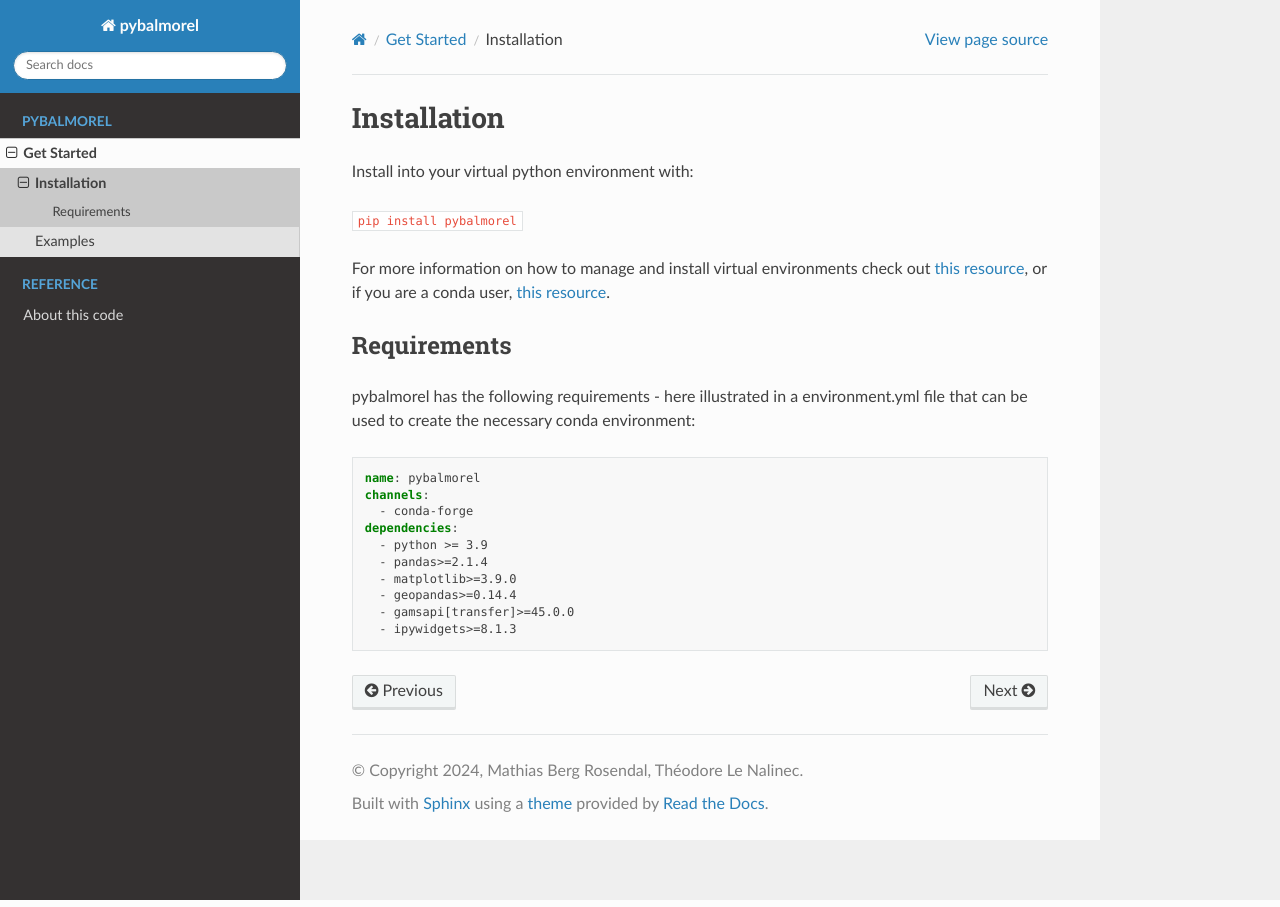
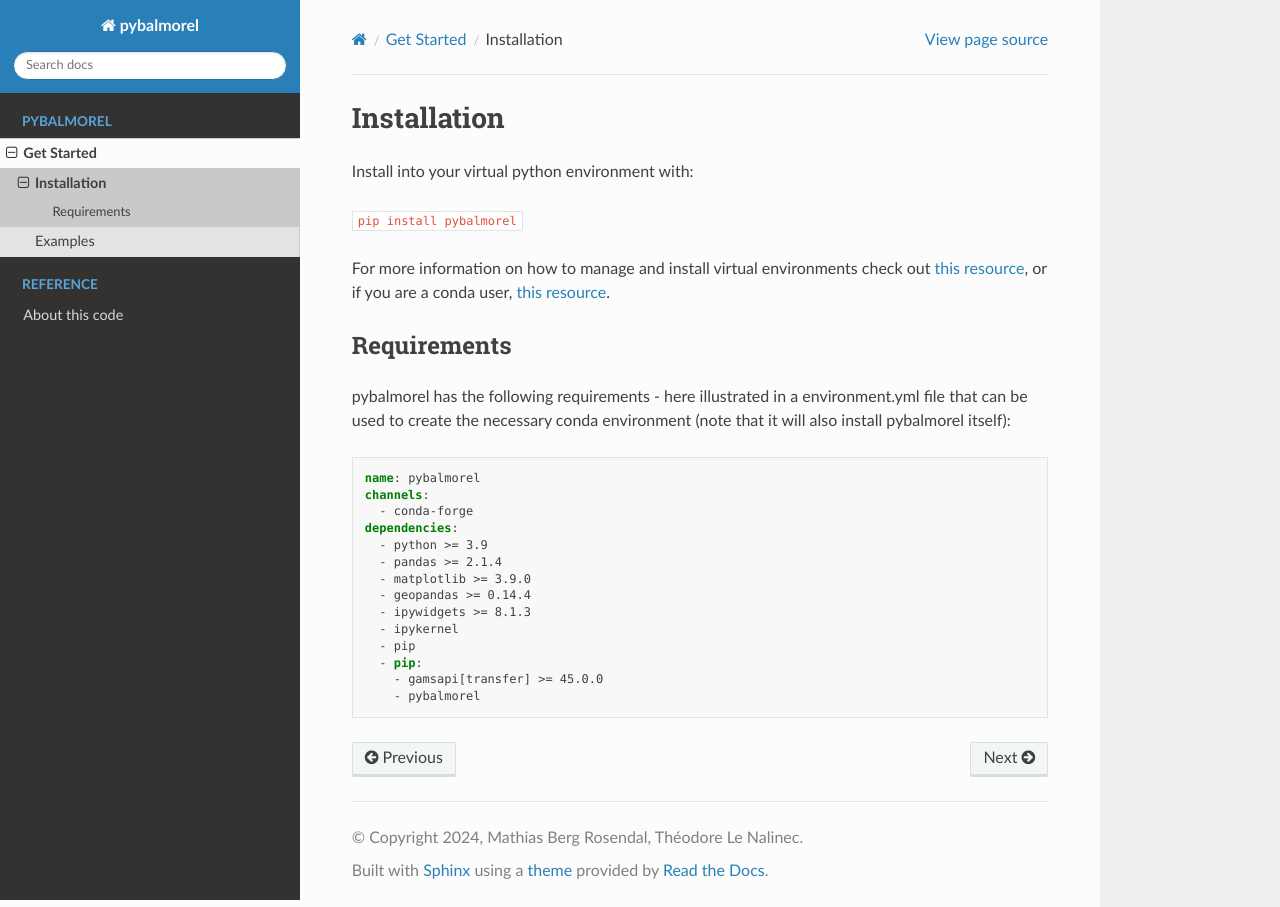
Before and after one commit to balmorelcommunity/pybalmorel, a Sphinx documentation site: the page built from docs/get_started/installation.md, in a window 1280 px wide. Built offline with Sphinx 7.4.7 and the Read the Docs theme 2.0.0, drawn with Linux system fonts in a browser that asks for light colours.

Commit message:
Updated installation instructions

````diff
--- a/docs/get_started/installation.md
+++ b/docs/get_started/installation.md
@@ -1,21 +1,25 @@
-## Installation
+# Installation
 Install into your virtual python environment with:
 
 `pip install pybalmorel`
 
 For more information on how to manage and install virtual environments check out [this resource](https://docs.python.org/3/library/venv.html), or if you are a conda user, [this resource](https://docs.conda.io/projects/conda/en/latest/user-guide/tasks/manage-environments.html).
 
-### Requirements
-pybalmorel has the following requirements - here illustrated in a environment.yml file that can be used to create the necessary conda environment:
+## Requirements
+pybalmorel has the following requirements - here illustrated in a environment.yml file that can be used to create the necessary conda environment (note that it will also install pybalmorel itself):
 ```yaml
 name: pybalmorel
 channels:
   - conda-forge
 dependencies:
   - python >= 3.9
-  - pandas>=2.1.4
-  - matplotlib>=3.9.0
-  - geopandas>=0.14.4
-  - gamsapi[transfer]>=45.0.0
-  - ipywidgets>=8.1.3
+  - pandas >= 2.1.4
+  - matplotlib >= 3.9.0
+  - geopandas >= 0.14.4
+  - ipywidgets >= 8.1.3
+  - ipykernel
+  - pip
+  - pip:
+    - gamsapi[transfer] >= 45.0.0
+    - pybalmorel
 ```
````
Also changed, not shown: README.md (+1 -1 lines), docs/index.md (+3 -1 lines), environment.yml (added, +14 -0 lines).
